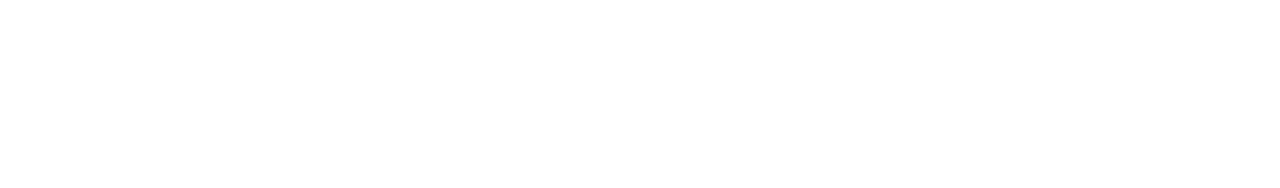
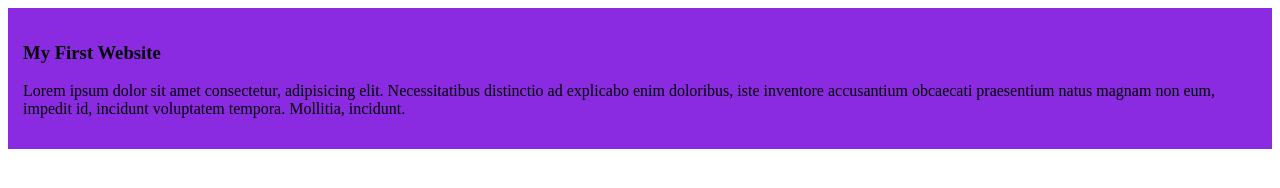
Before and after one commit to motiurrahmanmiza/my-first-github-repo, a plain HTML site: page index.html in a window 1280 px wide. Drawn offline with Linux system fonts and the light colour scheme.

Commit message:
added the first blog

```diff
--- a/index.html
+++ b/index.html
@@ -4,8 +4,13 @@
     <meta charset="UTF-8">
     <meta name="viewport" content="width=device-width, initial-scale=1.0">
     <title>My First Ever Github Repo</title>
+    <link rel="stylesheet" href="styles/blog.css">
 </head>
 <body>
+    <div>
+        <h3>My First Website</h3>
+        <p>Lorem ipsum dolor sit amet consectetur, adipisicing elit. Necessitatibus distinctio ad explicabo enim doloribus, iste inventore accusantium obcaecati praesentium natus magnam non eum, impedit id, incidunt voluptatem tempora. Mollitia, incidunt.</p>
 
+    </div>
 </body>
 </html>
--- /dev/null
+++ b/styles/blog.css
@@ -0,0 +1,4 @@
+div{
+    background-color: blueviolet;
+    padding: 15px;
+}
```
